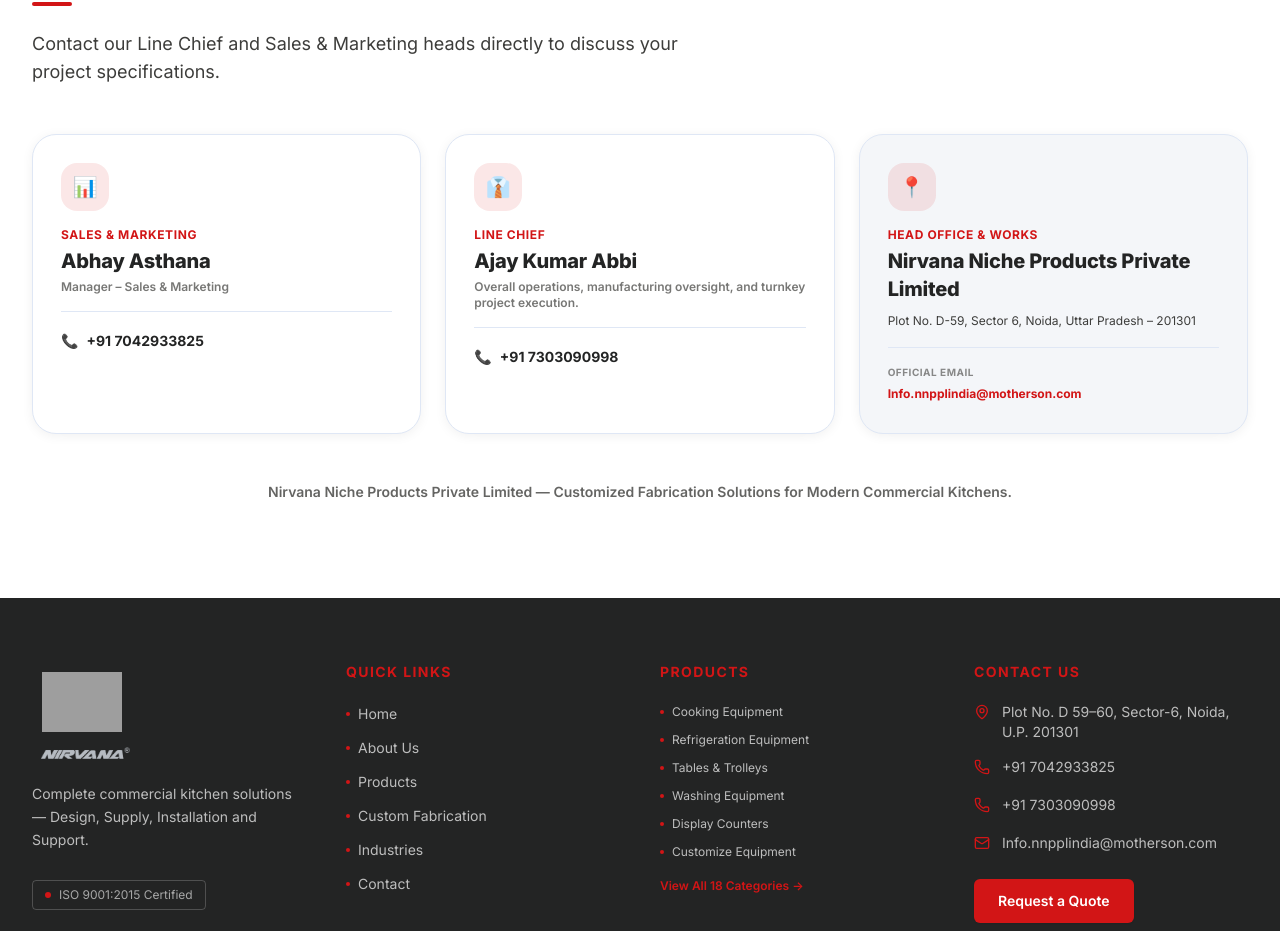
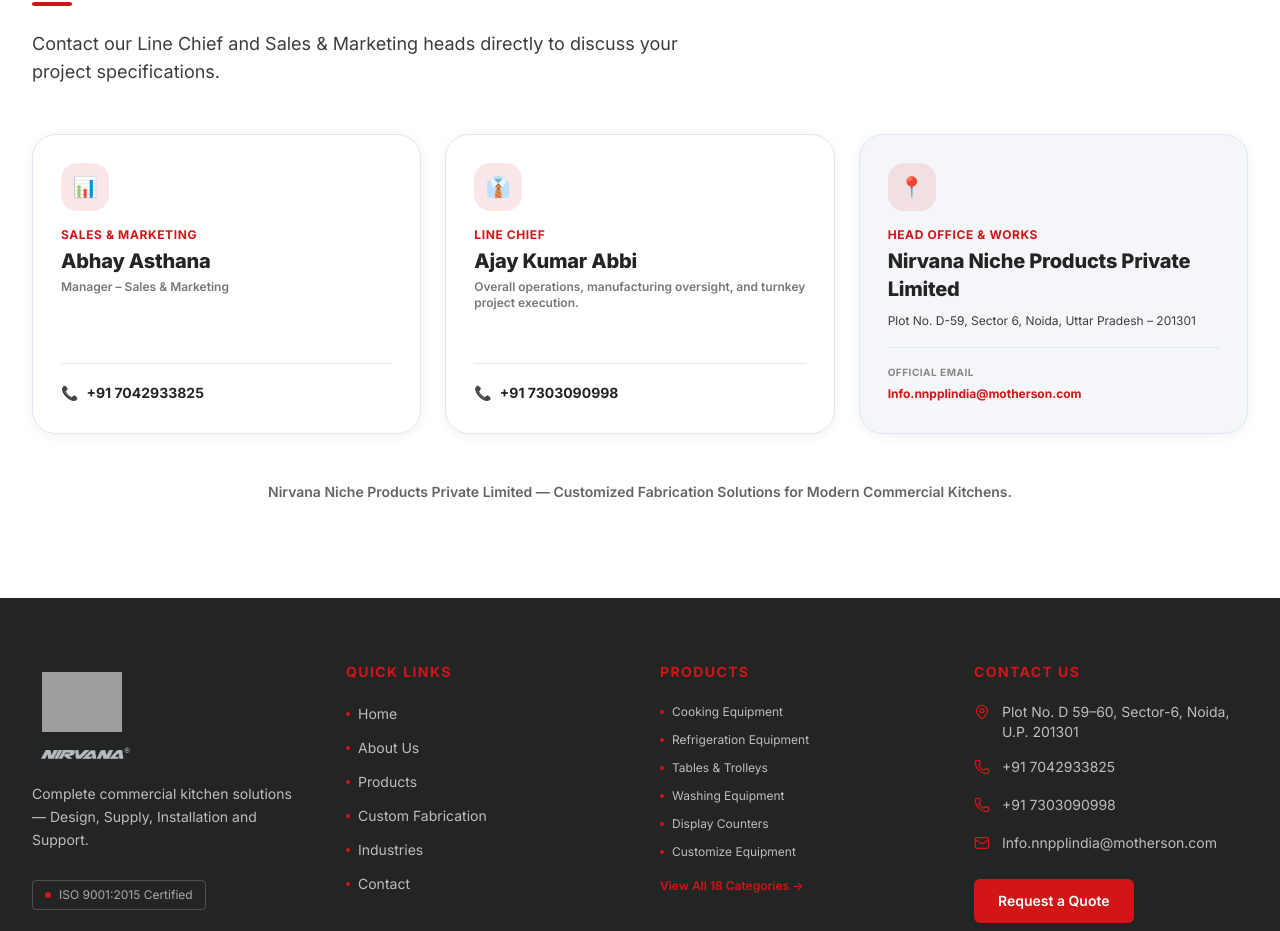
Before and after one commit to Deepsnshu/NirvanaKitchen, a Next.js app: page /fabrication in a window 1280 px wide. Shown: the part 8198-9129 px from the top of the page. Built offline with nearby package versions, Linux system fonts and the light colour scheme; grey boxes are pictures that could not be loaded.

Commit message:
Align phone numbers and dividers evenly across all leadership cards

```diff
--- a/src/app/about/page.js
+++ b/src/app/about/page.js
@@ -557,7 +557,8 @@ export default function AboutPage() {
             <div className="grid grid-cols-1 md:grid-cols-2 lg:grid-cols-3 gap-6">
 
               {/* Leadership Card 1 — Sales & Marketing */}
-              <div className="p-7 rounded-3xl border border-brand-border bg-white shadow-card hover:shadow-card-hover hover:border-brand-red transition-all duration-300">
+              <div className="p-7 rounded-3xl border border-brand-border bg-white shadow-card hover:shadow-card-hover hover:border-brand-red transition-all duration-300 flex flex-col justify-between">
+                <div>
                   <div className="w-12 h-12 rounded-2xl bg-brand-red/10 text-brand-red flex items-center justify-center text-xl font-bold mb-4">
                     📊
                   </div>
@@ -568,7 +569,8 @@ export default function AboutPage() {
                   <p className="text-xs text-brand-charcoal mb-4">
                     Client consultations, equipment selection, and commercial proposals.
                   </p>
-                <div className="pt-4 border-t border-brand-border">
+                </div>
+                <div className="pt-4 border-t border-brand-border mt-auto">
                   <a
                     href="tel:+917042933825"
                     className="inline-flex items-center gap-2 text-sm font-bold text-brand-dark hover:text-brand-red transition-colors"
@@ -580,7 +582,8 @@ export default function AboutPage() {
               </div>
 
               {/* Leadership Card 2 — Operations */}
-              <div className="p-7 rounded-3xl border border-brand-border bg-white shadow-card hover:shadow-card-hover hover:border-brand-red transition-all duration-300">
+              <div className="p-7 rounded-3xl border border-brand-border bg-white shadow-card hover:shadow-card-hover hover:border-brand-red transition-all duration-300 flex flex-col justify-between">
+                <div>
                   <div className="w-12 h-12 rounded-2xl bg-brand-red/10 text-brand-red flex items-center justify-center text-xl font-bold mb-4">
                     👔
                   </div>
@@ -588,7 +591,8 @@ export default function AboutPage() {
                   <p className="text-xs text-brand-charcoal mb-4">
                     Overall operations, manufacturing oversight, and turnkey project execution.
                   </p>
-                <div className="pt-4 border-t border-brand-border">
+                </div>
+                <div className="pt-4 border-t border-brand-border mt-auto">
                   <a
                     href="tel:+917303090998"
                     className="inline-flex items-center gap-2 text-sm font-bold text-brand-dark hover:text-brand-red transition-colors"
@@ -600,7 +604,8 @@ export default function AboutPage() {
               </div>
 
               {/* Office & Email Card */}
-              <div className="p-7 rounded-3xl border border-brand-border bg-brand-light shadow-card hover:shadow-card-hover hover:border-brand-red transition-all duration-300">
+              <div className="p-7 rounded-3xl border border-brand-border bg-brand-light shadow-card hover:shadow-card-hover hover:border-brand-red transition-all duration-300 flex flex-col justify-between">
+                <div>
                   <div className="w-12 h-12 rounded-2xl bg-brand-red/10 text-brand-red flex items-center justify-center text-xl font-bold mb-4">
                     📍
                   </div>
@@ -611,7 +616,8 @@ export default function AboutPage() {
                   <p className="text-xs text-brand-charcoal leading-relaxed mb-4">
                     Plot No. D-59, Sector 6, Noida, Uttar Pradesh – 201301
                   </p>
-                <div className="pt-4 border-t border-brand-border space-y-2">
+                </div>
+                <div className="pt-4 border-t border-brand-border space-y-2 mt-auto">
                   <div>
                     <span className="text-[10px] font-bold uppercase tracking-wider text-brand-charcoal/60 block">Official Email</span>
                     <a
--- a/src/app/fabrication/page.js
+++ b/src/app/fabrication/page.js
@@ -1033,7 +1033,8 @@ export default function CustomFabricationPage() {
             <div className="grid grid-cols-1 md:grid-cols-2 lg:grid-cols-3 gap-6">
 
               {/* Leadership Card 1 — Sales & Marketing */}
-              <div className="p-7 rounded-3xl border border-brand-border bg-white shadow-card hover:shadow-card-hover hover:border-brand-red transition-all duration-300">
+              <div className="p-7 rounded-3xl border border-brand-border bg-white shadow-card hover:shadow-card-hover hover:border-brand-red transition-all duration-300 flex flex-col justify-between">
+                <div>
                   <div className="w-12 h-12 rounded-2xl bg-brand-red/10 text-brand-red flex items-center justify-center text-xl font-bold mb-4">
                     📊
                   </div>
@@ -1044,7 +1045,8 @@ export default function CustomFabricationPage() {
                   <p className="text-xs font-semibold text-brand-charcoal/70 mb-4">
                     Manager &ndash; Sales &amp; Marketing
                   </p>
-                <div className="pt-4 border-t border-brand-border">
+                </div>
+                <div className="pt-4 border-t border-brand-border mt-auto">
                   <a
                     href="tel:+917042933825"
                     className="inline-flex items-center gap-2 text-sm font-bold text-brand-dark hover:text-brand-red transition-colors"
@@ -1056,7 +1058,8 @@ export default function CustomFabricationPage() {
               </div>
 
               {/* Leadership Card 2 — Line Chief */}
-              <div className="p-7 rounded-3xl border border-brand-border bg-white shadow-card hover:shadow-card-hover hover:border-brand-red transition-all duration-300">
+              <div className="p-7 rounded-3xl border border-brand-border bg-white shadow-card hover:shadow-card-hover hover:border-brand-red transition-all duration-300 flex flex-col justify-between">
+                <div>
                   <div className="w-12 h-12 rounded-2xl bg-brand-red/10 text-brand-red flex items-center justify-center text-xl font-bold mb-4">
                     👔
                   </div>
@@ -1067,7 +1070,8 @@ export default function CustomFabricationPage() {
                   <p className="text-xs font-semibold text-brand-charcoal/70 mb-4">
                     Overall operations, manufacturing oversight, and turnkey project execution.
                   </p>
-                <div className="pt-4 border-t border-brand-border">
+                </div>
+                <div className="pt-4 border-t border-brand-border mt-auto">
                   <a
                     href="tel:+917303090998"
                     className="inline-flex items-center gap-2 text-sm font-bold text-brand-dark hover:text-brand-red transition-colors"
@@ -1079,7 +1083,8 @@ export default function CustomFabricationPage() {
               </div>
 
               {/* Office & Email Card */}
-              <div className="p-7 rounded-3xl border border-brand-border bg-brand-light shadow-card hover:shadow-card-hover hover:border-brand-red transition-all duration-300">
+              <div className="p-7 rounded-3xl border border-brand-border bg-brand-light shadow-card hover:shadow-card-hover hover:border-brand-red transition-all duration-300 flex flex-col justify-between">
+                <div>
                   <div className="w-12 h-12 rounded-2xl bg-brand-red/10 text-brand-red flex items-center justify-center text-xl font-bold mb-4">
                     📍
                   </div>
@@ -1090,7 +1095,8 @@ export default function CustomFabricationPage() {
                   <p className="text-xs text-brand-charcoal leading-relaxed mb-4">
                     Plot No. D-59, Sector 6, Noida, Uttar Pradesh &ndash; 201301
                   </p>
-                <div className="pt-4 border-t border-brand-border space-y-2">
+                </div>
+                <div className="pt-4 border-t border-brand-border space-y-2 mt-auto">
                   <div>
                     <span className="text-[10px] font-bold uppercase tracking-wider text-brand-charcoal/60 block">Official Email</span>
                     <a
```
Lines whose indentation alone changed are shown as unchanged.
